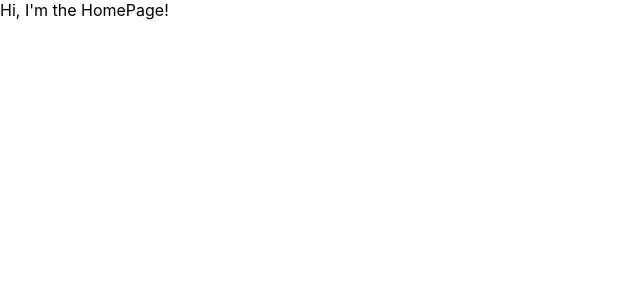
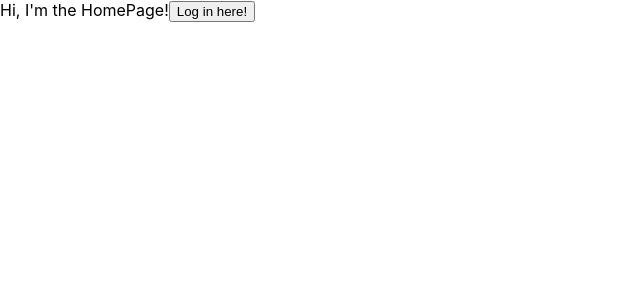
Before and after one commit to lawsonhung/Perfect-Desserts-Frontend, a React (Create React App) app: page / in a window 1280 px wide. Shown: the top 300 px of the page, without its empty margins (0-640 px from the left). Built offline with nearby package versions, Linux system fonts and the light colour scheme.

Commit message:
Add button on homepage to log in

```diff
--- a/src/HomePage.js
+++ b/src/HomePage.js
@@ -1,12 +1,19 @@
 import React, { Component } from 'react';
 
 export default class HomePage extends Component {
+
+  handleClick = (e) => {
+    e.preventDefault();
+    this.props.history.push('/login');
+  }
+
   render () {
     console.log(this.props);
 
     return (
       <div>
         Hi, I'm the HomePage!
+        <button onClick={this.handleClick}>Log in here!</button>
       </div>
     );
   }
```
